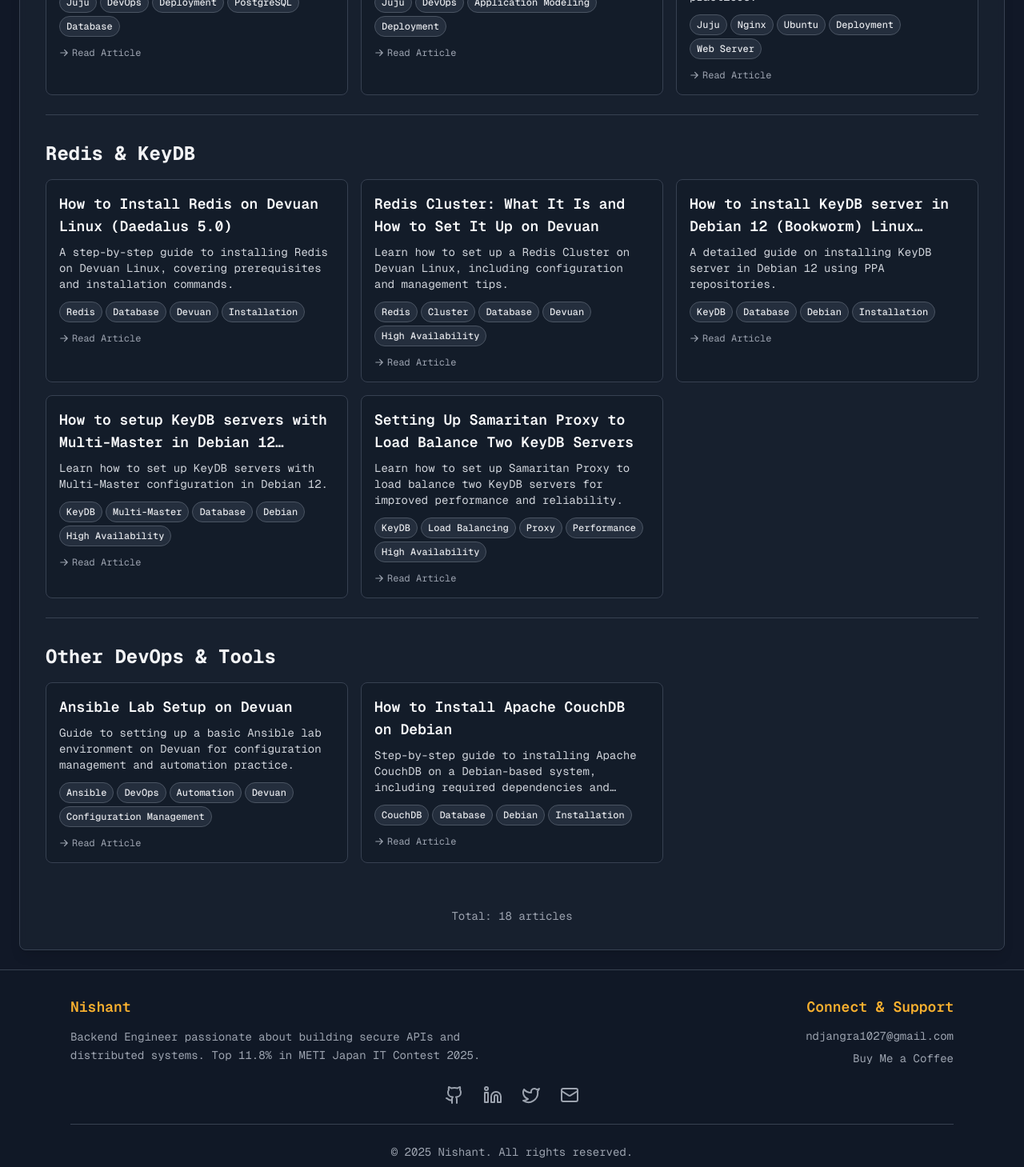
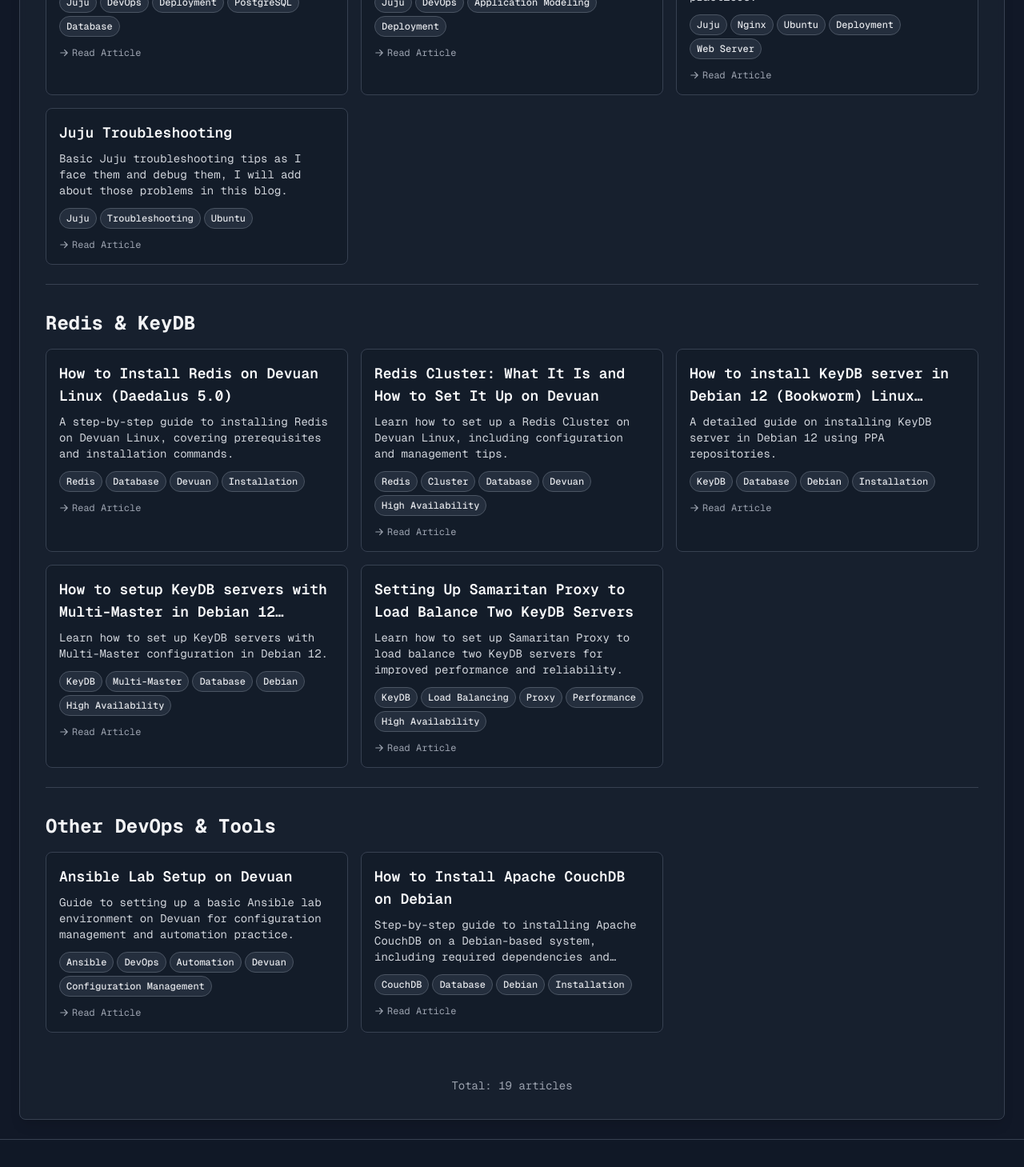
Before and after one commit to nishujangra/Portfolio, a React (Vite) app: page /blogs in a window 1280 px wide. Shown: the part 1780-3239 px from the top of the page at 80% size. Built offline with nearby package versions, Linux system fonts and the light colour scheme.

Commit message:
Juju Troubleshooting

```diff
--- a/src/data/blogs.ts
+++ b/src/data/blogs.ts
@@ -83,6 +83,13 @@
         tags: ["Juju", "Nginx", "Ubuntu", "Deployment", "Web Server"],
         category: "Juju & DevOps"
     },
+    {
+        title: "Juju Troubleshooting",
+        description: "Basic Juju troubleshooting tips as I face them and debug them, I will add about those problems in this blog.",
+        url: "https://bitbucket.org/tirveni/devuan/wiki/nishant/Juju-Troubleshooting",
+        tags: ["Juju", "Troubleshooting", "Ubuntu"],
+        category: "Juju & DevOps"
+    },
 
     // Redis & KeyDB
     {
```
